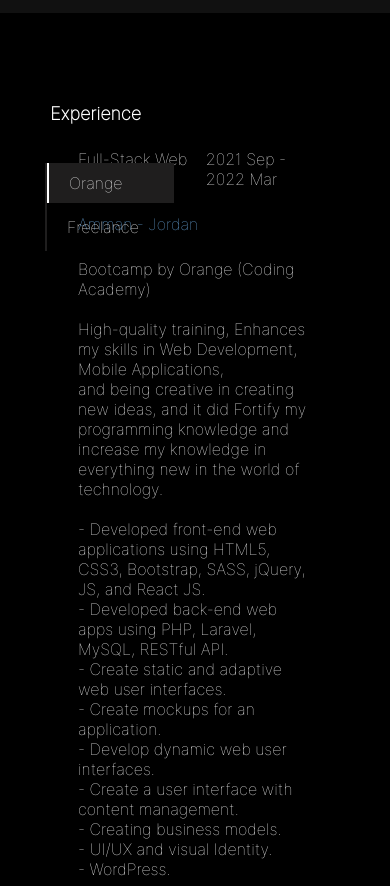
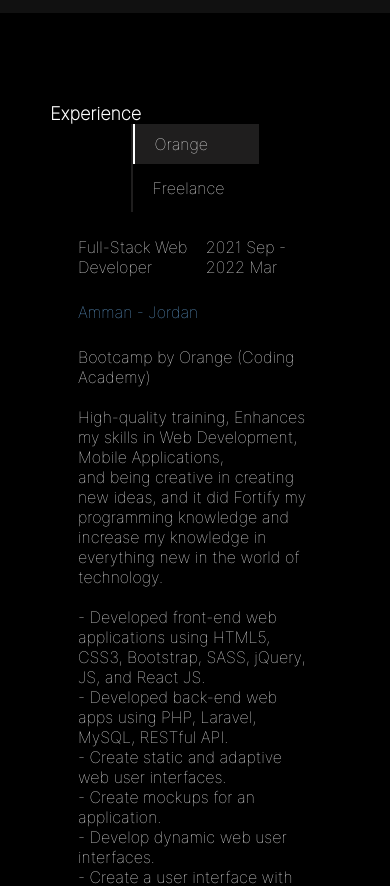
Before and after one commit to AzmiTammam/ReactPortfolio, a React (Create React App) app: page / in a window 390 px wide. Shown: the part 880-1766 px from the top of the page. Built offline with nearby package versions, Linux system fonts and the light colour scheme.

Commit message:
Fix experience responsive

```diff
--- a/src/Components/Experience/Experience.css
+++ b/src/Components/Experience/Experience.css
@@ -68,3 +68,16 @@
 .experience .companyInfo .positionBio {
       margin-top: 25px;
 }
+
+@media (max-width: 1030px) {
+  .expContainer {
+    display: flex;
+    flex-direction: column;
+    justify-content: space-evenly;
+    align-items: center;
+  }
+  .experience .companyName {
+    border-left: 2px solid #1f1e1e;
+    position: unset;
+  }
+}
```
